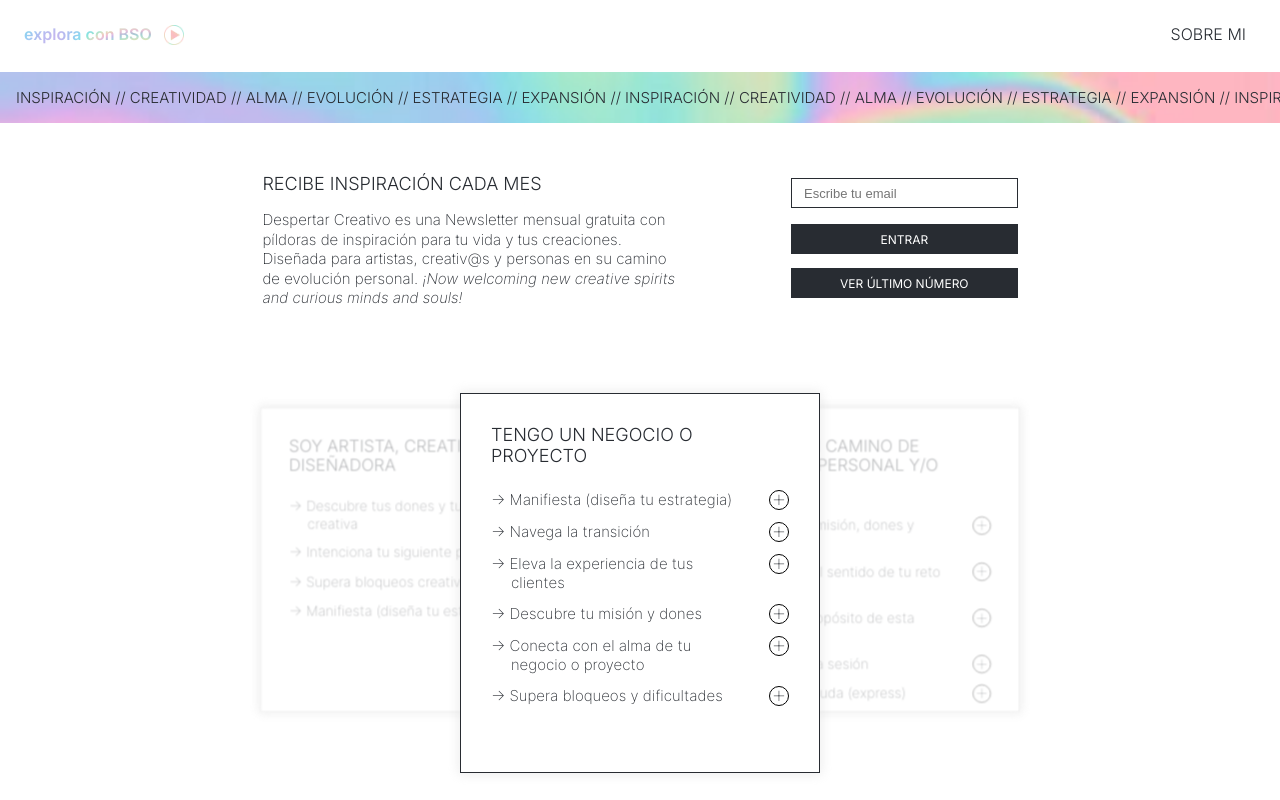
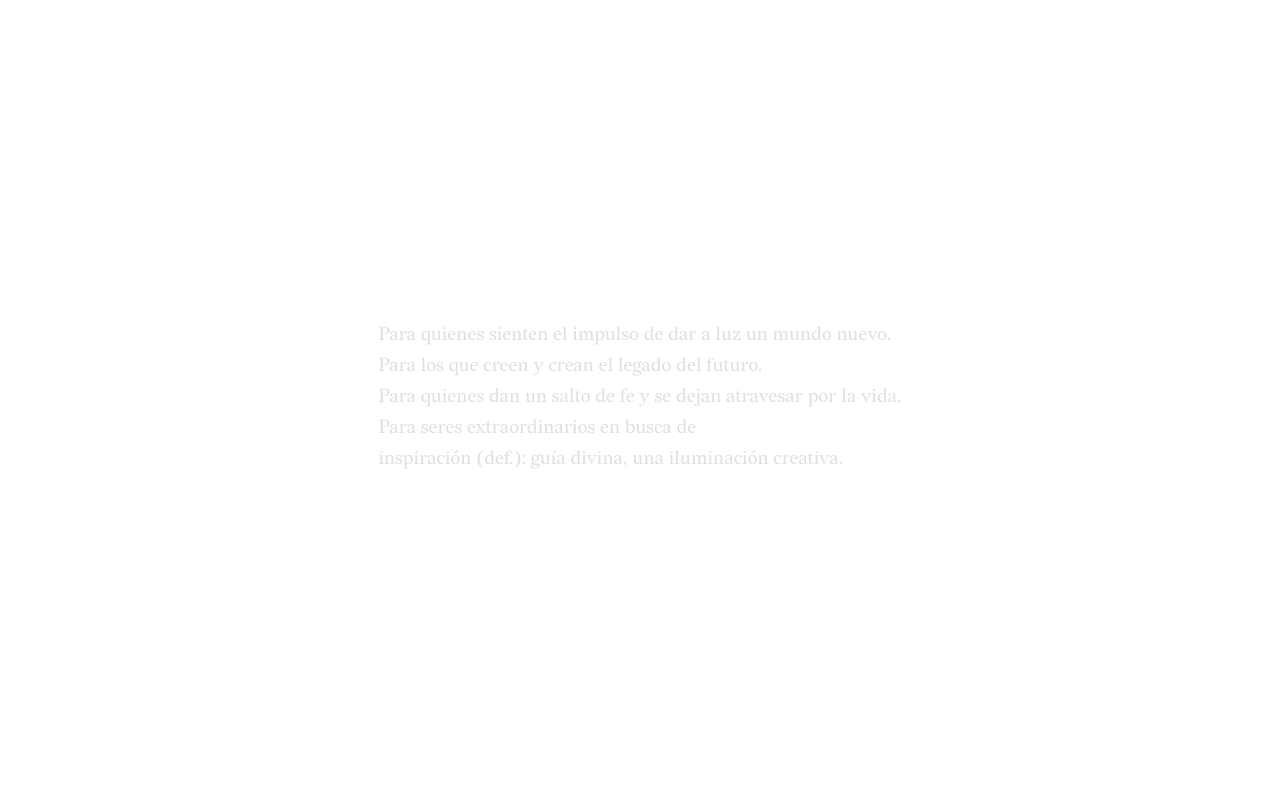
Before and after one commit to vicentegarcya/jimenagonzalez.in, a Next.js app: page / in a window 1280 px wide. Shown: the top 800 px of the page. Built offline with nearby package versions, Linux system fonts and the light colour scheme.

Commit message:
add loading page

```diff
--- a/pages/index.js
+++ b/pages/index.js
@@ -30,49 +30,6 @@ export default function Home() {
       setIsLoading(false);
     }
   }, [isLoading, isDesktop]);
-
-  if (isLoading && isDesktop)
-    return (
-      <div className={styles.loading_div}>
-        <h3>INSPÍRATE</h3>
-        <p>
-          Inspiración (<span>def.</span>): Recibir guía divina, una iluminación
-          creativa.
-        </p>
-        <div className={styles.container}>
-          <div
-            id="water"
-            className={
-              styles.water +
-              " " +
-              styles.filter_active +
-              " " +
-              styles.flow_active
-            }
-          ></div>
-        </div>
-        <svg width="0" height="0" fillOpacity="20%">
-          <filter id="water-filter">
-            <feTurbulence
-              id="feTurb"
-              type="fractalNoise"
-              baseFrequency="0.001 0.001"
-              seed="2"
-              numOctaves="1"
-            />
-            <animate
-              xlinkHref="#feTurb"
-              attributeName="baseFrequency"
-              dur="40s"
-              keyTimes="0;0.5;1"
-              values="0.0034 0.006;0.0012 0.008;0.001 0.008"
-              repeatCount="indefinite"
-            />
-            <feDisplacementMap id="feDisp" in="SourceGraphic" scale="140" />
-          </filter>
-        </svg>
-      </div>
-    );
 
   if (!isLoading)
     return (
@@ -549,7 +506,7 @@ export default function Home() {
             {isDesktop && (
               <>
                 <div className={styles.poesia_home}>
-                  <p>Allá donde saber e intuición se encuentran,</p>
+                  {/* <p>Allá donde saber e intuición se encuentran,</p>
                   <p>
                     la experiencia colectiva y la sabiduría interna se unen;
                   </p>
@@ -558,7 +515,7 @@ export default function Home() {
                   <p>allá donde la inspiración ilumina,</p>
                   <p>y se traduce en acción alineada;</p>
                   <p>ahí donde los sueños se materializan,</p>
-                  <p>y la realidad supera la ficción.</p>
+                  <p>y la realidad supera la ficción.</p> */}
                 </div>
                 <div ref={propuestaDesktopRef} className={styles.servicio}>
                   <h3>HAZME UNA PROPUESTA</h3>
@@ -946,6 +903,35 @@ export default function Home() {
             </div>
           </section>
         </main>
+        {isDesktop && (
+          <div className={styles.loading_div}>
+            <div className={styles.manifiesto_desktop}>
+              <p data-text="Para quienes sienten el impulso de dar a luz un mundo nuevo.">
+                Para quienes sienten el impulso de dar a luz un mundo nuevo.
+              </p>
+              <p data-text="Para los que creen y crean el legado del futuro.">
+                Para los que <span>creen</span> y crean el legado del futuro.
+              </p>
+              <p
+                data-text="Para quienes dan un salto de fe y se dejan atravesar por la
+                vida."
+              >
+                Para quienes dan un salto de fe y se dejan atravesar por la
+                vida.
+              </p>
+              <p data-text="Para seres extraordinarios en busca de">
+                Para seres extraordinarios en busca de
+              </p>
+              <p
+                data-text="inspiración (def.): guía divina, una iluminación
+              creativa."
+              >
+                inspiración (<span>def.</span>): guía divina, una iluminación
+                creativa.
+              </p>
+            </div>
+          </div>
+        )}
       </Layout>
     );
 }
--- a/styles/Home.module.scss
+++ b/styles/Home.module.scss
@@ -51,11 +51,11 @@
   width: 95%;
   margin: 0 auto;
   text-align: center;
-  font-family: 'Redaction-italic';
+  font-family: "Redaction-italic";
 }
 
 .manifiesto_mobile span {
-  font-family: 'Redaction-regular';
+  font-family: "Redaction-regular";
 }
 
 .manifiesto_mobile p {
@@ -76,7 +76,7 @@
 .inspirate > p {
   text-align: center;
   font-weight: 500;
-  font-family: 'Redaction-regular';
+  font-family: "Redaction-regular";
 }
 
 .inspirate > p > span {
@@ -223,6 +223,96 @@ $height: 450px;
 }
 
 @media (min-width: 768px) {
+  .loading_div {
+    width: 100vw;
+    height: 100vh;
+    position: absolute;
+    top: 0;
+    left: 0;
+    background-color: white;
+    z-index: 9999;
+    font-size: 19px;
+  }
+
+  .manifiesto_desktop {
+    font-weight: 500;
+    margin: 0 auto;
+    text-align: left;
+    font-family: "Redaction-regular";
+  }
+
+  .manifiesto_desktop span {
+    font-family: "Redaction-regular";
+  }
+
+  .manifiesto_desktop p, .loading_div > p {
+    color: #e0e0e0;
+    margin-bottom: 8px;
+    position: relative;
+    width: fit-content;
+    overflow: hidden;
+    text-align: left;
+  }
+
+  .manifiesto_desktop p::after {
+    /* This will create the layer
+               over original text*/
+    content: attr(data-text);
+    position: absolute;
+    top: 0;
+    left: 0;
+
+    /* Setting different color than
+               that of original text  */
+    color: #282c32;
+    overflow: hidden;
+
+    /* Setting width as 0*/
+    animation: fillText 1.5s linear;
+  }
+
+  .manifiesto_desktop p:nth-child(2)::after {
+    animation: fillText2 3s linear;
+  }
+  .manifiesto_desktop p:nth-child(3)::after {
+    animation: fillText2 5.5s linear;
+  }
+  .manifiesto_desktop p:nth-child(4)::after {
+    animation: fillText2 8.5s linear;
+  }
+  .manifiesto_desktop p:nth-child(5)::after {
+    animation: fillText2 10s linear;
+  }
+
+  @keyframes fillText {
+    0% {
+      max-width: 0;
+    }
+    100% {
+      max-width: 100%;
+    }
+  }
+
+  @keyframes fillText2 {
+    0% {
+      max-width: 0;
+    }
+    66%{
+      max-width: 0;
+    }
+    100% {
+      max-width: 100%;
+    }
+  }
+
+  .loading_div > p {
+    font-family: "Redaction-regular";
+  }
+
+  .loading_div > p > span {
+    font-family: "Redaction-italic";
+  }
+
   .for_the {
     margin: 0 0 3rem -18%;
   }
@@ -233,7 +323,8 @@ $height: 450px;
     background-position-x: left;
   }
 
-  .keywords > p, .for_the > p {
+  .keywords > p,
+  .for_the > p {
     animation: scrollTextDesktopHome 65s infinite linear !important;
   }
 
@@ -320,9 +411,9 @@ $height: 450px;
     width: 80%;
   }
 
-   .faq_section .regala_sesion {
+  .faq_section .regala_sesion {
     margin-bottom: 2rem;
-   }
+  }
 
   .faq_section > .servicio:nth-child(2) > div > form > fieldset {
     width: 80%;
```
